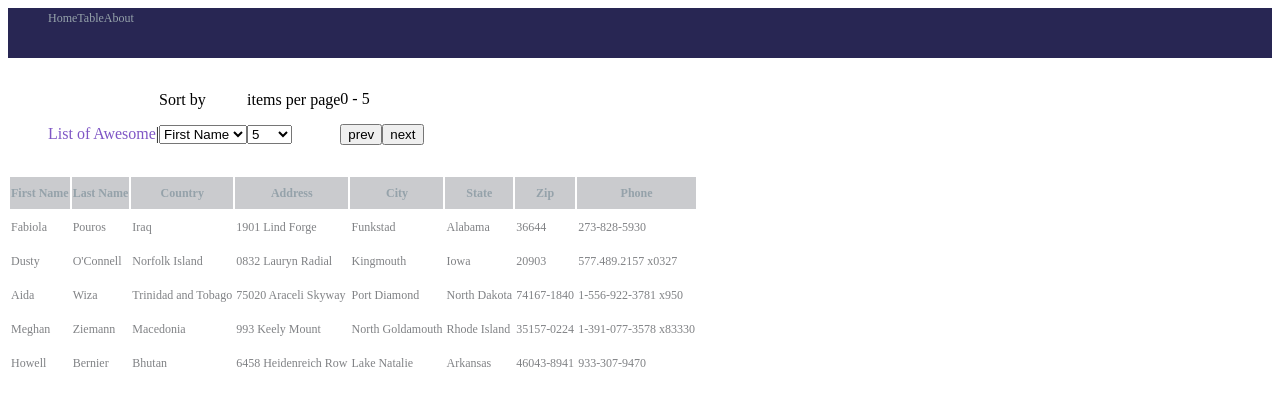
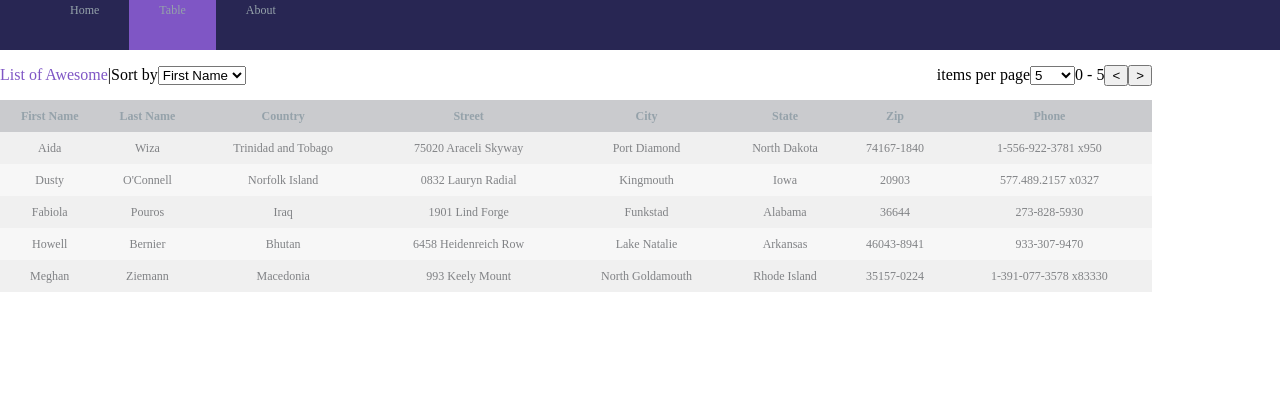
Before and after one commit to loganabsher/ui-ux-exercise1, a React app in the folder data-table/: page /table in a window 1280 px wide. Built offline with nearby package versions, Linux system fonts and the light colour scheme.

Commit message:
did some more minor styling fixed limit bug

```diff
--- a/data-table/src/component/navBar/index.js
+++ b/data-table/src/component/navBar/index.js
@@ -9,9 +9,9 @@ class NavBar extends React.Component{
   render(){
     return(
       <ul id="nav-bar">
-        <li><Link to="/">Home</Link></li>
-        <li><Link to="/table">Table</Link></li>
-        <li><Link to="/about">About</Link></li>
+        <li className={window.location.pathname === '/' ? 'nav-selected' : 'nav'}><Link to="/">Home</Link></li>
+        <li className={window.location.pathname === '/table' ? 'nav-selected' : 'nav'}><Link to="/table">Table</Link></li>
+        <li className={window.location.pathname === '/about' ? 'nav-selected' : 'nav'}><Link to="/about">About</Link></li>
       </ul>
     )
   }
--- a/data-table/src/component/navBar/navBar.scss
+++ b/data-table/src/component/navBar/navBar.scss
@@ -5,11 +5,14 @@
 }
 
 #nav-bar li{
+  height: 50px;
+  padding: 0px 15px;
   display: inline-block;
   list-style: none;
 }
 
 #nav-bar li a{
+  padding: 15px;
   text-decoration: none;
   font-size: .75rem;
   font-weight: 400;
--- a/data-table/src/component/userTable/index.js
+++ b/data-table/src/component/userTable/index.js
@@ -12,6 +12,10 @@ class UserTable extends React.Component{
     }
   }
 
+  componentWillReceiveProps(nextProps){
+    this.setState({dataArr: nextProps.dataArr});
+  }
+
   render(){
     return(
       <div className="user-table">
@@ -21,7 +25,7 @@ class UserTable extends React.Component{
               <th>First Name</th>
               <th>Last Name</th>
               <th>Country</th>
-              <th>Address</th>
+              <th>Street</th>
               <th>City</th>
               <th>State</th>
               <th>Zip</th>
@@ -29,9 +33,9 @@ class UserTable extends React.Component{
             </tr>
           </thead>
           <tbody id="table-body">
-            {this.state.dataArr.map((ele) => {
+            {this.state.dataArr.map((ele, index) => {
               return(
-                <tr key={ele.FirstName}>
+                <tr key={index} style={{background: index % 2 === 0 ? '#F0F0F0' : '#F7F7F7'}}>
                   <td>{ele.FirstName}</td>
                   <td>{ele.LastName}</td>
                   <td>{ele.Country}</td>
--- a/data-table/src/component/userTable/userTable.scss
+++ b/data-table/src/component/userTable/userTable.scss
@@ -7,6 +7,7 @@
 }
 
 #table-head tr th{
+  padding: 0px;
   color: #95A2AA;
 }
 
--- a/data-table/src/component/userTableContainer/index.js
+++ b/data-table/src/component/userTableContainer/index.js
@@ -8,7 +8,7 @@ import Faker from 'faker';
 import UserTable from '../userTable';
 
 const limitArr = [5, 10, 25, 50, 75, 100];
-const sortArr = ['First Name', 'Last Name', 'Country', 'Address', 'City', 'State', 'Zip', 'Phone'];
+const sortArr = ['First Name', 'Last Name', 'Country', 'Street', 'City', 'State', 'Zip', 'Phone'];
 
 class UserTableContainer extends React.Component{
   constructor(props){
@@ -23,6 +23,7 @@ class UserTableContainer extends React.Component{
 
     this.changeOffSet = this.changeOffSet.bind(this);
     this.changeLimit = this.changeLimit.bind(this);
+    this.handleSorting = this.handleSorting.bind(this);
   }
 
   componentDidMount(){
@@ -44,7 +45,7 @@ class UserTableContainer extends React.Component{
   changeOffSet(e){
     let offset = parseInt(this.state.offset);
     let limit = parseInt(this.state.limit);
-    if(e.target.textContent === 'prev'){
+    if(e.target.textContent === '<'){
       if(offset - limit > 0){
         this.setState({offset: offset - limit});
       }else{
@@ -60,7 +61,17 @@ class UserTableContainer extends React.Component{
   }
 
   changeLimit(e){
-    this.setState({limit: e.target.options[e.target.selectedIndex].value})
+    let offset = parseInt(this.state.offset);
+    let limit = parseInt(this.state.limit);
+    let selected = e.target.options[e.target.selectedIndex].value;
+    if(parseInt(selected) + offset > this.state.data.length){
+      this.setState({offset: this.state.data.length - parseInt(selected)});
+    }
+    this.setState({limit: selected});
+  }
+
+  handleSorting(e){
+    this.setState({sorting: e.target.options[e.target.selectedIndex].value});
   }
 
   render(){
@@ -72,22 +83,35 @@ class UserTableContainer extends React.Component{
           <li><h1>List of Awesome</h1></li>
           <li><p>|</p></li>
           <li><p>Sort by</p>
-            <select>
+            <select onChange={this.handleSorting}>
               {sortArr.map((val) => {
                 return(<option value={val}>{val}</option>)
               })}
             </select>
           </li>
-          <li><p>items per page</p>
+          <li className={'right'}><p>{`${offset} - ${offset + limit}`}</p>
+            <button onClick={this.changeOffSet}>{'<'}</button>
+            <button onClick={this.changeOffSet}>{'>'}</button>
+          </li>
+          <li className={'right'}><p>items per page</p>
             <select onChange={this.changeLimit}>
               {limitArr.map((ele) => {
                 return(<option value={ele}>{ele}</option>)
               })}
             </select>
           </li>
-          <li><p>{`${offset} - ${offset + limit}`}</p><button onClick={this.changeOffSet}>prev</button><button onClick={this.changeOffSet}>next</button></li>
         </ul>
-        {this.state.loading ? <p>...Loading</p> : <UserTable dataArr={this.state.data.slice(offset, (offset + limit))} />}
+        {this.state.loading ? <p>...Loading</p> :
+          <UserTable dataArr={this.state.data.slice(offset, (offset + limit)).sort((a, b) => {
+            let sorting = this.state.sorting.split(' ').join('');
+            if(a[sorting] < b[sorting]){
+              return -1;
+            }else if(a[sorting] > b[sorting]){
+              return 1;
+            }else{
+              return 0;
+            }
+          })} />}
       </div>
     )
   }
--- a/data-table/src/component/userTableContainer/userTableContainer.scss
+++ b/data-table/src/component/userTableContainer/userTableContainer.scss
@@ -1,5 +1,15 @@
+#sorting-items{
+  padding: 0px;
+  margin: 0px;
+  width: 90%;
+}
+
 #sorting-items li{
   list-style: none;
+  display: inline-block;
+}
+
+#sorting-items li p, #sorting-items li select{
   display: inline-block;
 }
 
--- a/data-table/src/main.js
+++ b/data-table/src/main.js
@@ -1,4 +1,6 @@
 'use strict';
+
+import './style/main.scss';
 
 import React from 'react';
 import ReactDom from 'react-dom';
--- /dev/null
+++ b/data-table/src/style/main.scss
@@ -0,0 +1,21 @@
+body{
+  margin: 0px;
+}
+
+table{
+  text-align: center;
+  width: 90%;
+  border-spacing: 0px;
+}
+
+.user-table{
+  text-align: center;
+}
+
+.left{
+  float: left;
+}
+
+.right{
+  float: right;
+}
```
